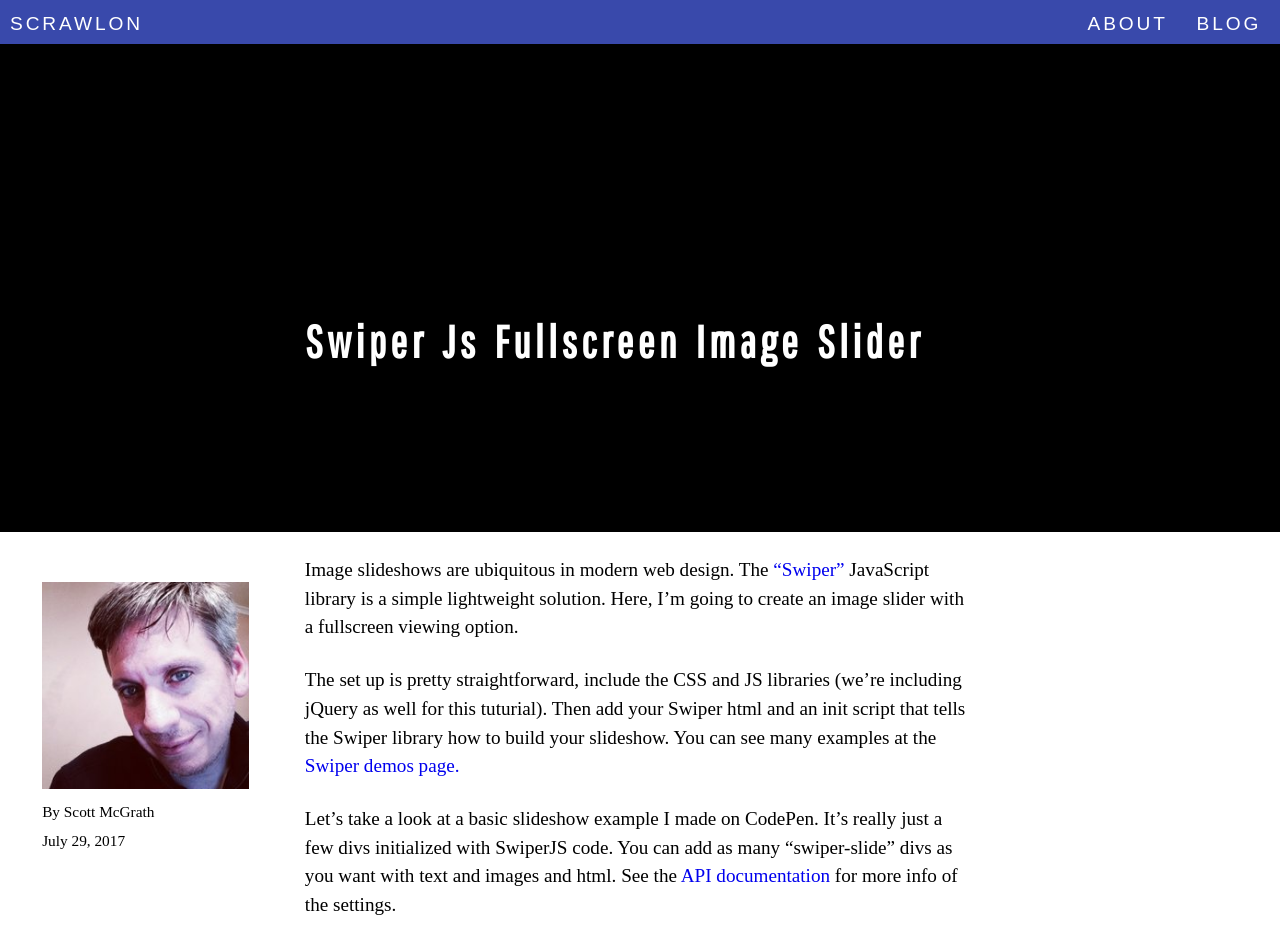
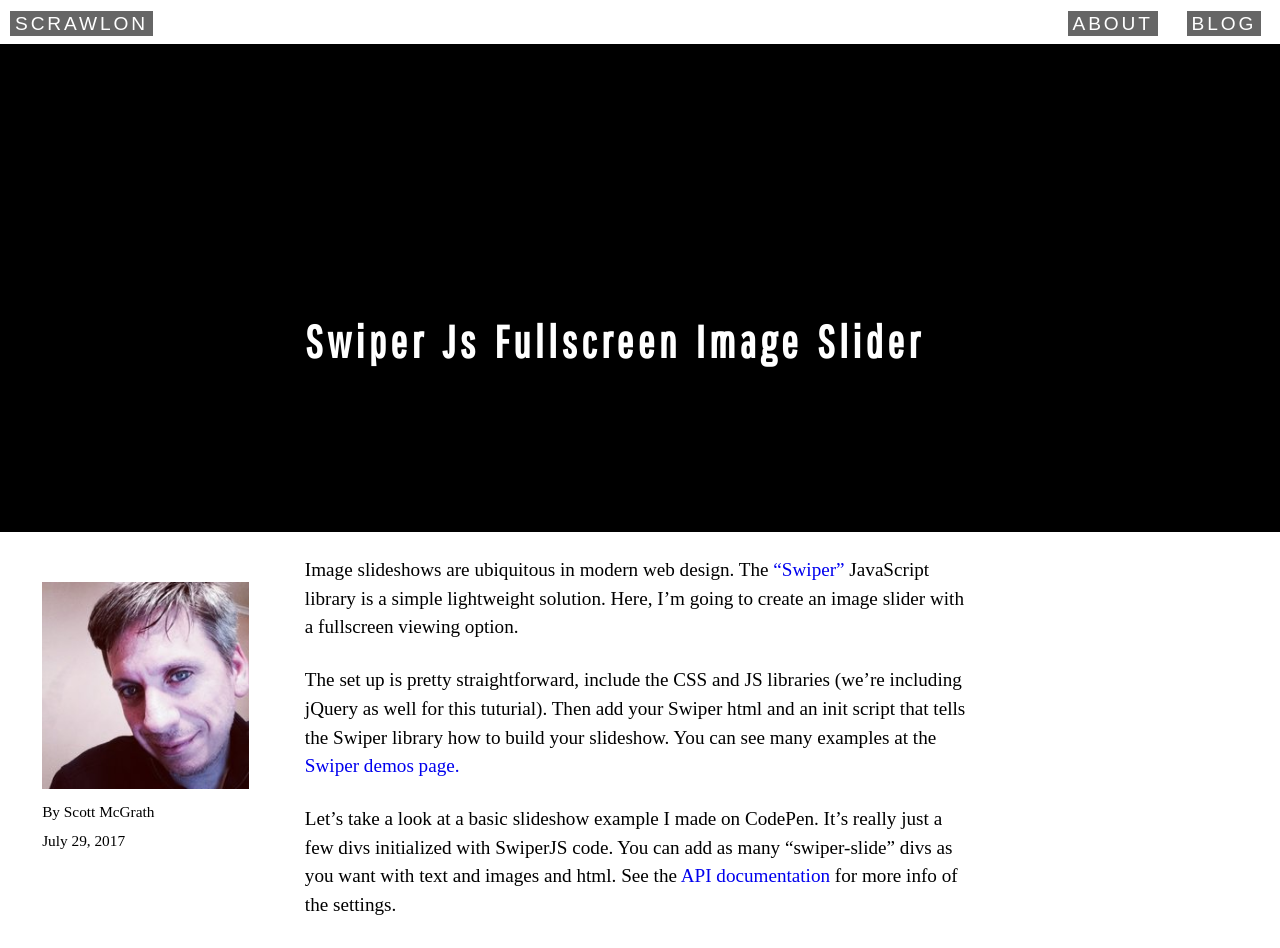
Before and after one commit to scrawlon/scrawlon.github.io, a Jekyll site: the page built from index.html, in a window 1280 px wide. Shown: the top 948 px of the page. Built offline with Jekyll 4.4.1, drawn with Linux system fonts in a browser that asks for light colours; some web fonts are replaced; comment, search, counter and statistics services are not loaded.

Commit message:
nav css:

```diff
--- a/css/styles.scss
+++ b/css/styles.scss
@@ -127,12 +127,13 @@ nav {
   margin: 0 auto;
 
   ul {
-    background: #3949ab;
     margin: 0;
     padding: 10px 10px 5px;
 
     a, a:visited {
       color: #fff;
+      background: #666;
+      padding: 2px 5px;
     }
 
     li {
```
